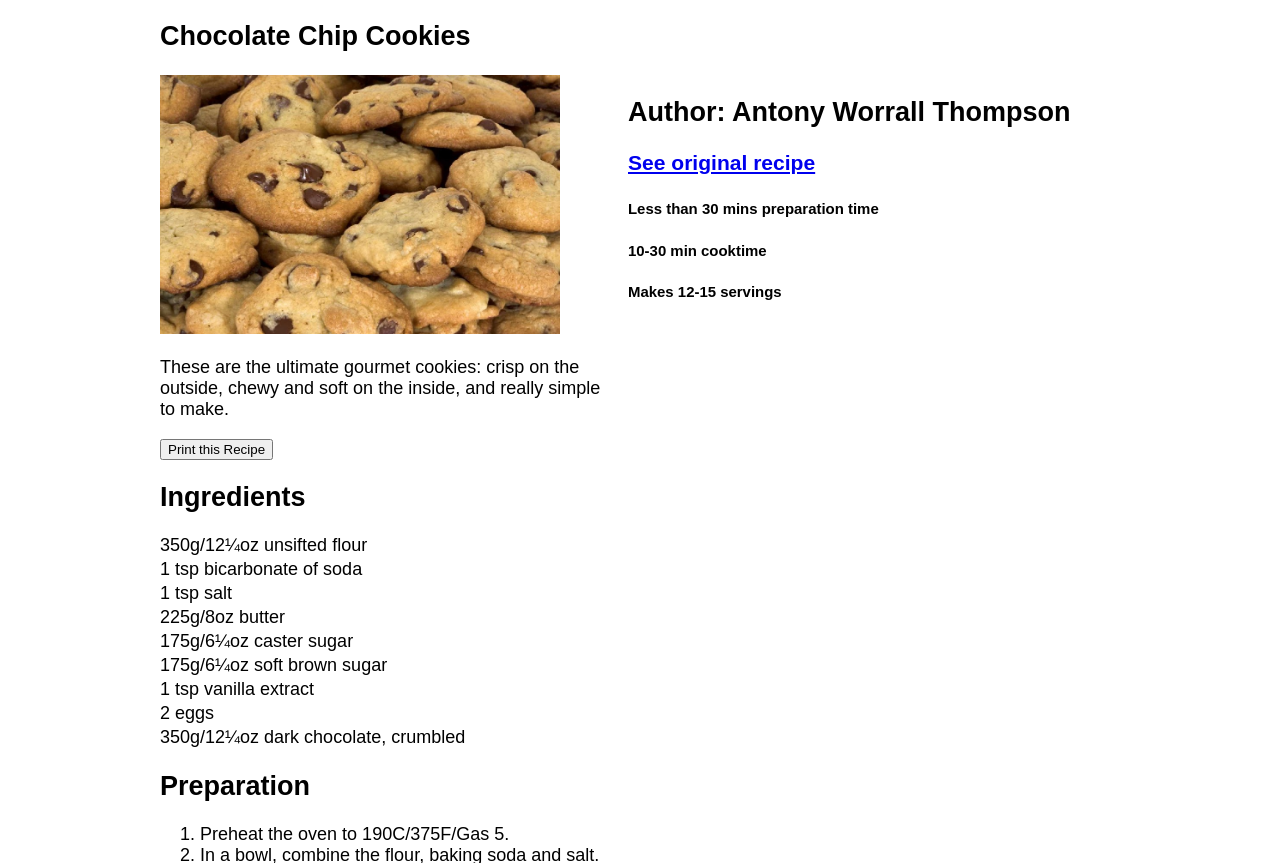
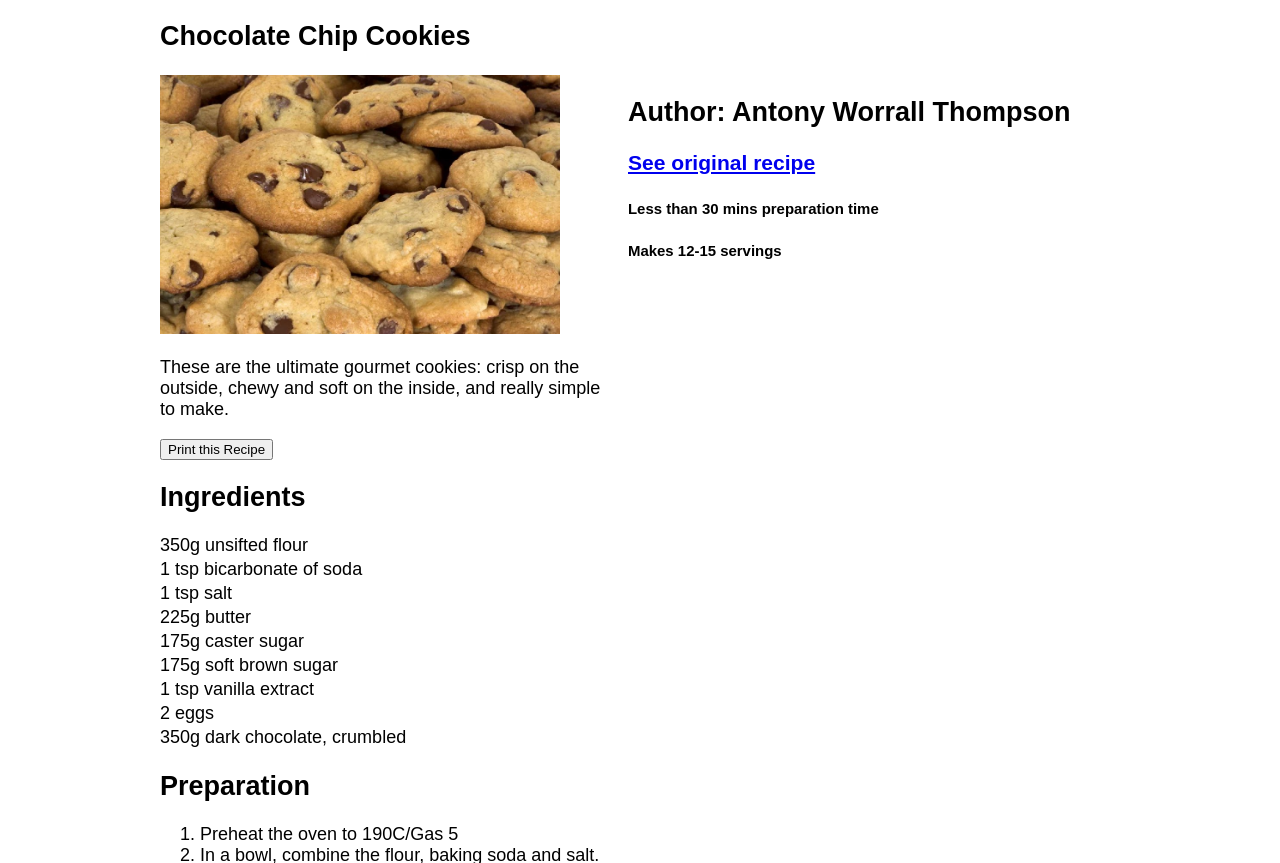
Before and after one commit to mispelaur/spring_into_code_event, a plain HTML site: page InstructorResources/index.html in a window 1280 px wide. Shown: the part 83-946 px from the top of the page. Drawn offline with Linux system fonts and the light colour scheme.

Commit message:
index text content updated and added to text.txt

```diff
--- a/InstructorResources/index.html
+++ b/InstructorResources/index.html
@@ -21,29 +21,28 @@
         <h2>Author: Antony Worrall Thompson</h2>
         <h3><a href="http://www.bbc.co.uk/food/recipes/chocolatechipcookies_72335" target="_blank">See original recipe</a></h3>
         <h5>Less than 30 mins preparation time</h5>
-        <h5>10-30 min cooktime</h5>
         <h5>Makes 12-15 servings</h5>
       </aside>
     </div>
     <h2>Ingredients</h2>
     <ul>
-      <li>350g/12¼oz unsifted flour</li>
+      <li>350g unsifted flour</li>
       <li>1 tsp bicarbonate of soda</li>
       <li>1 tsp salt</li>
-      <li>225g/8oz butter</li>
-      <li>175g/6¼oz caster sugar</li>
-      <li>175g/6¼oz soft brown sugar</li>
+      <li>225g butter</li>
+      <li>175g caster sugar</li>
+      <li>175g soft brown sugar</li>
       <li>1 tsp vanilla extract</li>
       <li>2 eggs</li>
-      <li>350g/12¼oz dark chocolate, crumbled</li>
+      <li>350g dark chocolate, crumbled</li>
     </ul>
     <h2>Preparation</h2>
     <ol>
-      <li>Preheat the oven to 190C/375F/Gas 5.</li>
+      <li>Preheat the oven to 190C/Gas 5</li>
       <li>In a bowl, combine the flour, baking soda and salt.</li>
       <li>In another bowl, combine the butter, sugar, brown sugar and vanilla extract until creamy. Beat in the eggs. Gradually beat in the flour mixture. Stir in the chocolate.</li>
       <li>Split the pliable dough into two halves, rolling each out into sausage shapes, approximately 5cm/2in in diameter. Wrap them in cling film and transfer to the refrigerator until ready to use.</li>
-      <li>When you are ready to bake the cookies, simply cut the log into slices 2cm/¾in thick and lay on a baking tray, widely spaced apart. Bake for 9-11 minutes.</li>
+      <li>When you are ready to bake the cookies, simply cut the log into slices 2cm thick and lay on a baking tray, widely spaced apart. Bake for 9-11 minutes.</li>
       <li>Serve.</li>
     </ol>
   </section>
```
Also changed, not shown: InstructorResources/text.txt.
